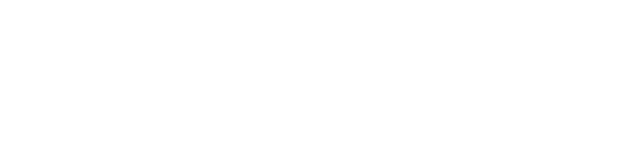
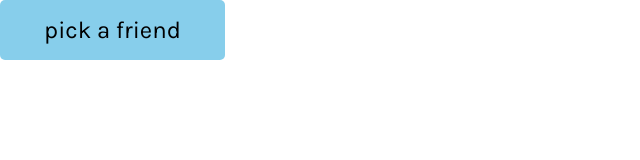
Before and after one commit to ashleysiu94/m12-hw12-siu-ashley, a website: page index.html in a window 1280 px wide. Shown: the whole page, without its empty margins (0-640 px from the left). Drawn offline with Linux system fonts and the light colour scheme.

Commit message:
adds button to HTML that will invoke functionality

```diff
--- a/index.html
+++ b/index.html
@@ -5,7 +5,11 @@
 		<meta charset="utf-8">
 		<title>Homework 12</title>
 		<meta name="viewport" content="width=device-width, initial-scale=1">
+    <!-- CSS Stylesheet -->
     <link rel="stylesheet" type="text/css" href="main.css">
+    <!-- Google Fonts -->
+    <link rel="preconnect" href="https://fonts.gstatic.com">
+<link href="https://fonts.googleapis.com/css2?family=Karla&display=swap" rel="stylesheet">
 	</head>
 
 	<body>
@@ -13,6 +17,9 @@
     </header>
 
     <main>
+      <div id="button">
+        <p>pick a friend</p>
+      </div>
     </main>
 
     <footer>
--- a/main.css
+++ b/main.css
@@ -0,0 +1,26 @@
+body {
+  margin: 0;
+  padding: 0;
+  border: 0;
+}
+
+#button {
+  background-color: skyblue;
+  width: 225px;
+  height: 60px;
+  border-radius: 5px;
+  text-align: center;
+  display: flex;
+  justify-content: center;
+  align-items: center;
+}
+
+#button p {
+  font-family: "Karla", sans-serif;
+  font-size: 1.5rem;
+  color: black;
+}
+
+#button:hover {
+  background-color: #48b4e0;
+}
```
